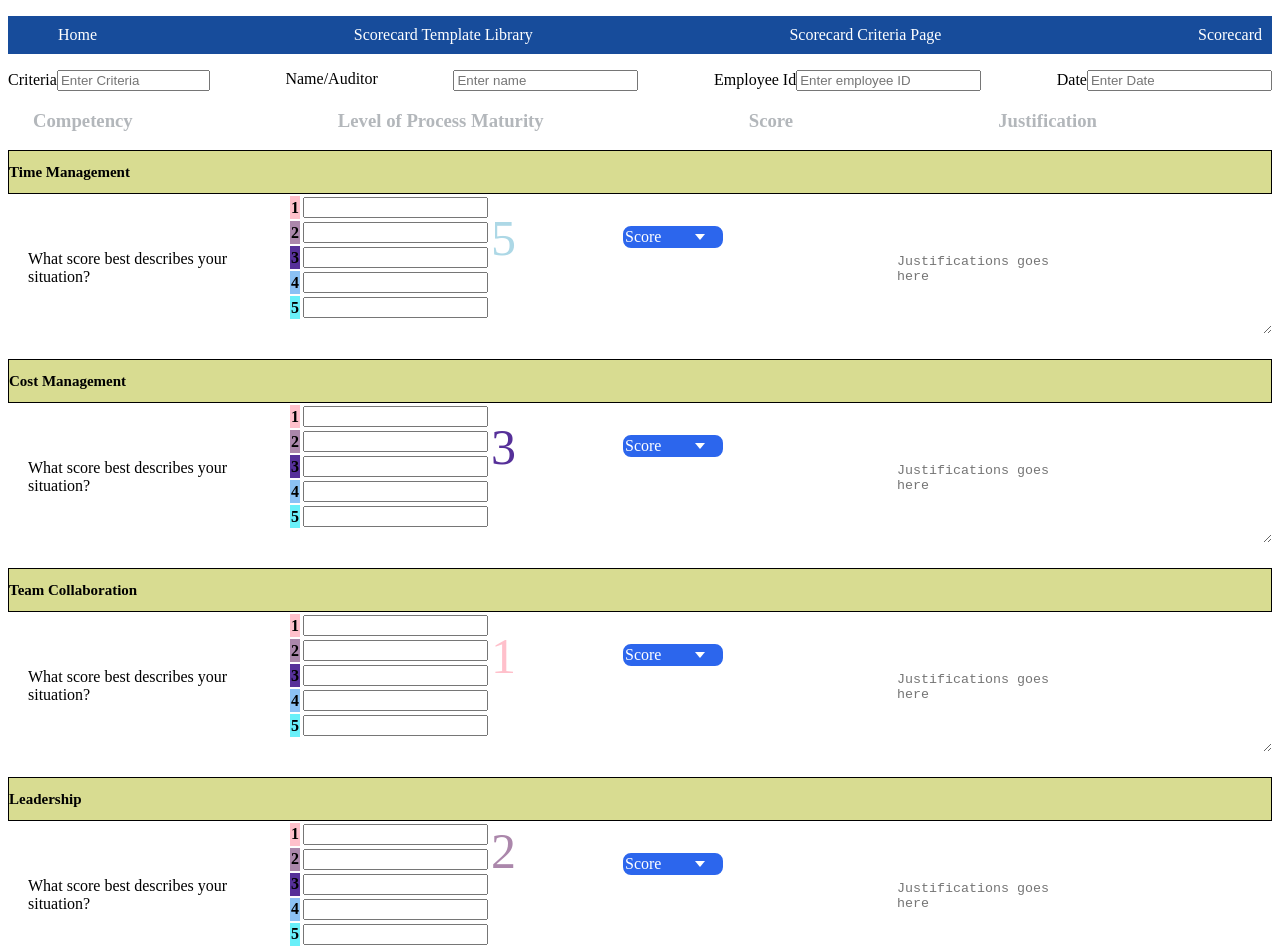
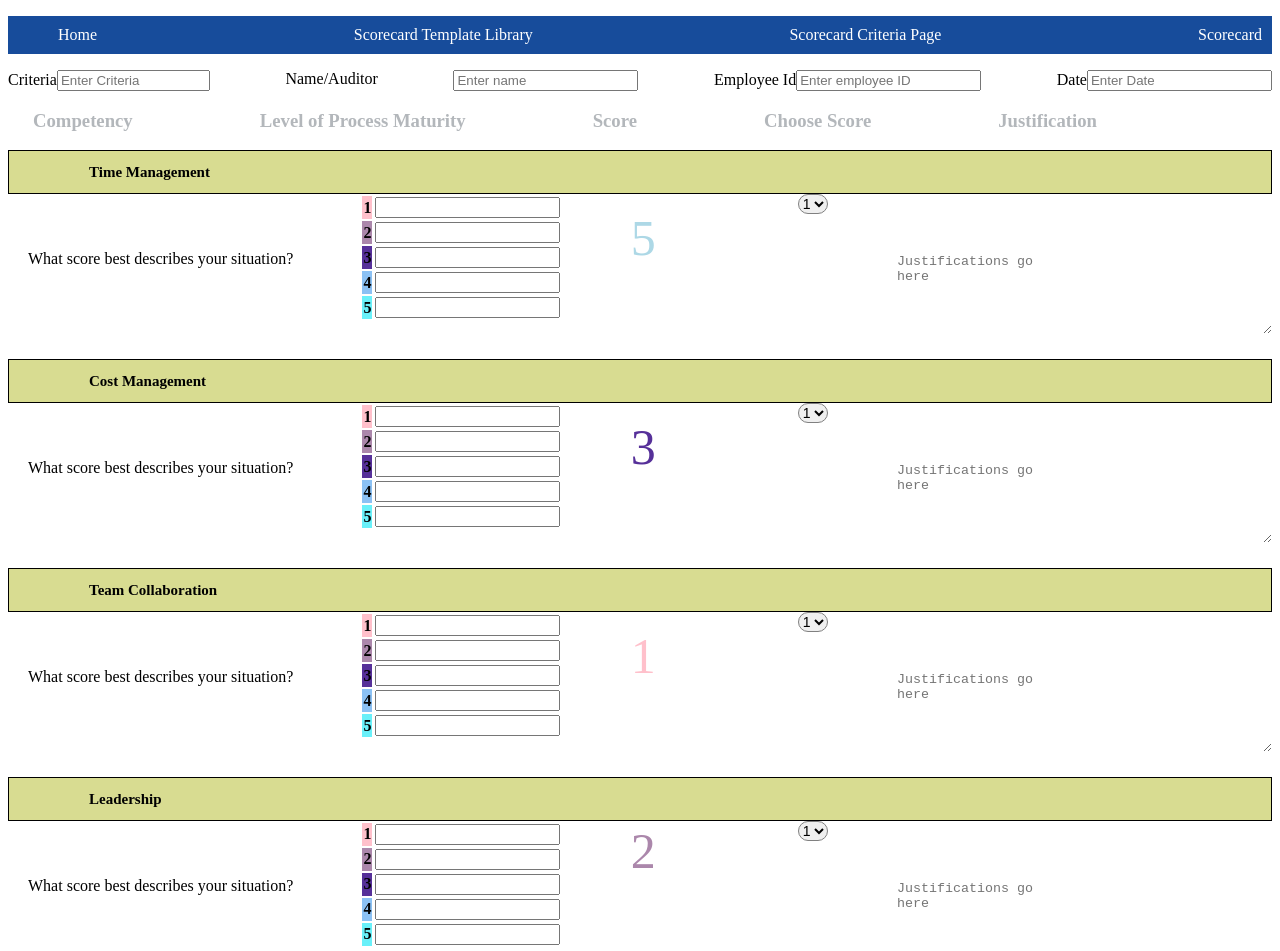
Before and after one commit to GlivermoreICstars/vite-medline, a React (Vite) app in the folder medline-vite/: page /Scorecard in a window 1280 px wide. Shown: the top 951 px of the page. Built offline with nearby package versions, Linux system fonts and the light colour scheme.

Commit message:
gave button useState

```diff
--- a/medline-vite/src/App.css
+++ b/medline-vite/src/App.css
@@ -72,10 +72,7 @@ a:hover {
   color: rgb(219, 111, 111);
 }
 
-input {
-  gap: 10px;
 
-}
 
 .header-1 {
   display: flex;
@@ -209,95 +206,15 @@ box-shadow: 1px 1px 7px rgb(146, 146, 146);
   padding-left: 20px;
 }
 
-.dropdown {
-  min-width: 15em;
-  position: relative;
-  margin: 2em;
+.create {
+  text-align: center;
 }
-
-.dropdown * {
-  box-sizing: border-box;
-
+.create select {
+  border: 1px solid gray;
+  border-radius: 1em;
+  color: black;
+  font-size: 14px;
 }
-
-.select {
-  background: #2c66ed;
-  color: #fff;
-  display: flex;
-  width: 100px;
-  justify-content: space-between;
-  align-items: center;
-  border: 2px #2c66ed solid;
-  border-radius: .5em;
-  padding-right: 1em;
-  cursor: pointer;
-  transition: background 0.3s;
+h2 {
+  padding-left: 80px;
 }
-
-.selected-clicked {
-  border: 2px #26489a solid;
-  box-shadow: 0 0 0 0.8em #26489a;
-}
-
-.select:hover {
-  color: #ffffff;
-}
-
-.caret {
-  width: 0;
-  height: 0;
-  border-left: 5px solid transparent;
-  border-right: 5px solid transparent;
-  border-top: 6px solid #fff;
-  transition: 0.3s;
-}
-
-.caret-rotate {
-  transform: rotate(180deg);
-
-}
-
-.menu {
-  list-style: none;
-  padding: 0.2em 0.5em;
-  background: #192948;
-  border: 1px #2c66ed solid;
-  box-shadow: 0 0 0.5em  1em rgba(0, 0, 0, 0.2);
-  border-radius: 0.5em;
-  color: white;
-  position: absolute;
-  top: 3em;
-  left: 50%;
-  width: 100px;
-  transform: translateX(-50%);
-  opacity: 0;
-  display: none;
-  transition: 0.2s;
-  z-index: 1;
-}
-
-.menu li {
-  padding: 0.7em 0.5em;
-  margin: 0.3em 0;
-  border-radius: 0.5em;
-  cursor: pointer;
-}
-.menu li:hover {
-  background: #2c66ed;
-}
-
-.active {
-  background: #174c9b;
-}
-
-.menu-open {
-display: block;
-opacity: 1;
-padding-right: 25px;
-}
-
-
-.scorecard-header-text {
-  position: absolute;
-  padding-top: 200px;
-}
--- a/medline-vite/src/pages/CriteriaPage.jsx
+++ b/medline-vite/src/pages/CriteriaPage.jsx
@@ -7,7 +7,7 @@ import medline from '../images/medline.jpg'
 import Header1 from '../components/Header1'
 import Header4 from '../components/Header4'
 import QuantityInput from '../components/Increment'
-import MainHeader from '../components/MainHeader'
+
 
 function CriteriaPage() {
 return (
--- a/medline-vite/src/pages/Scorecard.jsx
+++ b/medline-vite/src/pages/Scorecard.jsx
@@ -1,8 +1,18 @@
 import React from "react"
-
+import { useState } from "react"
 
 
 function Scorecard() {
+
+const [state, setState] = useState(false)
+const [state1, setState1] = useState(false)
+
+const toggle2 = () => {
+  setState1(!state1)
+}
+const toggle = () => {
+  setState(!state)
+}
 
   return (
 
@@ -42,12 +52,7 @@ function Scorecard() {
     <label>
       Date
       <input
-        placeholder="Enter Date"
-        onclick="
-
-
-    "
-      />
+        placeholder="Enter Date"/>
     </label>
   </header>
   <div>
@@ -55,6 +60,7 @@ function Scorecard() {
       <h3>Competency</h3>
       <h3>Level of Process Maturity</h3>
       <h3>Score</h3>
+      <h3>Choose Score</h3>
       <h3>Justification</h3>
     </header>
   </div>
@@ -108,25 +114,19 @@ function Scorecard() {
     <div>
       <p className="score-box">5</p>
     </div>
-    <div className="dropdown">
-      <div className="select">
-        <span className="selected">Score</span>
-        <div className="caret" />
-      </div>
-      <ul className="menu">
-        <li value={1}>1</li>
-        <li value={2}>2</li>
-        <li value={3}>3</li>
-        <li value={4} className="active">
-          4
-        </li>
-        <li value={5}>5</li>
-      </ul>
+    <div className="create">
+      <select>
+        <option>1</option>
+        <option>2</option>
+        <option>3</option>
+        <option>4</option>
+        <option>5</option>
+      </select>
     </div>
     <div>
       <textarea
         className="justifications"
-        placeholder="Justifications goes here"
+        placeholder="Justifications go here"
         defaultValue={""}
       />
     </div>
@@ -181,25 +181,19 @@ function Scorecard() {
     <div>
       <p className="score-box-2">3</p>
     </div>
-    <div className="dropdown">
-      <div className="select">
-        <span className="selected">Score</span>
-        <div className="caret" />
-      </div>
-      <ul className="menu">
-        <li value={1}>1</li>
-        <li value={2}>2</li>
-        <li value={3}>3</li>
-        <li value={4} className="active">
-          4
-        </li>
-        <li value={5}>5</li>
-      </ul>
+    <div className="create">
+      <select>
+        <option>1</option>
+        <option>2</option>
+        <option>3</option>
+        <option>4</option>
+        <option>5</option>
+      </select>
     </div>
     <div>
       <textarea
         className="justifications"
-        placeholder="Justifications goes here"
+        placeholder="Justifications go here"
         defaultValue={""}
       />
     </div>
@@ -252,25 +246,19 @@ function Scorecard() {
     <div>
       <p className="score-box-3">1</p>
     </div>
-    <div className="dropdown">
-      <div className="select">
-        <span className="selected">Score</span>
-        <div className="caret" />
-      </div>
-      <ul className="menu">
-        <li value={1}>1</li>
-        <li value={2}>2</li>
-        <li value={3}>3</li>
-        <li value={4} className="active">
-          4
-        </li>
-        <li value={5}>5</li>
-      </ul>
+    <div className="create">
+      <select>
+        <option>1</option>
+        <option>2</option>
+        <option>3</option>
+        <option>4</option>
+        <option>5</option>
+      </select>
     </div>
     <div>
       <textarea
         className="justifications"
-        placeholder="Justifications goes here"
+        placeholder="Justifications go here"
         defaultValue={""}
       />
     </div>
@@ -325,35 +313,29 @@ function Scorecard() {
     <div>
       <p className="score-box-4">2</p>
     </div>
-    <div className="dropdown">
-      <div className="select">
-        <span className="selected">Score</span>
-        <div className="caret" />
-      </div>
-      <ul className="menu menu2">
-        <li value={1}>1</li>
-        <li value={2}>2</li>
-        <li value={3}>3</li>
-        <li value={4} className="active">
-          4
-        </li>
-        <li value={5}>5</li>
-      </ul>
+    <div className="create">
+      <select>
+        <option>1</option>
+        <option>2</option>
+        <option>3</option>
+        <option>4</option>
+        <option>5</option>
+      </select>
     </div>
     <div>
       <textarea
         className="justifications"
-        placeholder="Justifications goes here"
+        placeholder="Justifications go here"
         defaultValue={""}
       />
     </div>
   </div>
   <div className="buttons">
-    <button className="edit-button" id="edit-btn">
-      EDIT
+    <button onClick={ toggle2 } className="edit-button" id="edit-btn">
+      { state1 ? 'You may edit document' : 'Edit'}
     </button>
-    <button className="save-results-button" id="save-btn">
-      SAVE RESULTS
+    <button onClick={ toggle } className="save-results-button" id="save-btn">
+      { state ? 'Results Saved' : 'Save'}
     </button>
   </div>
 </>
```
